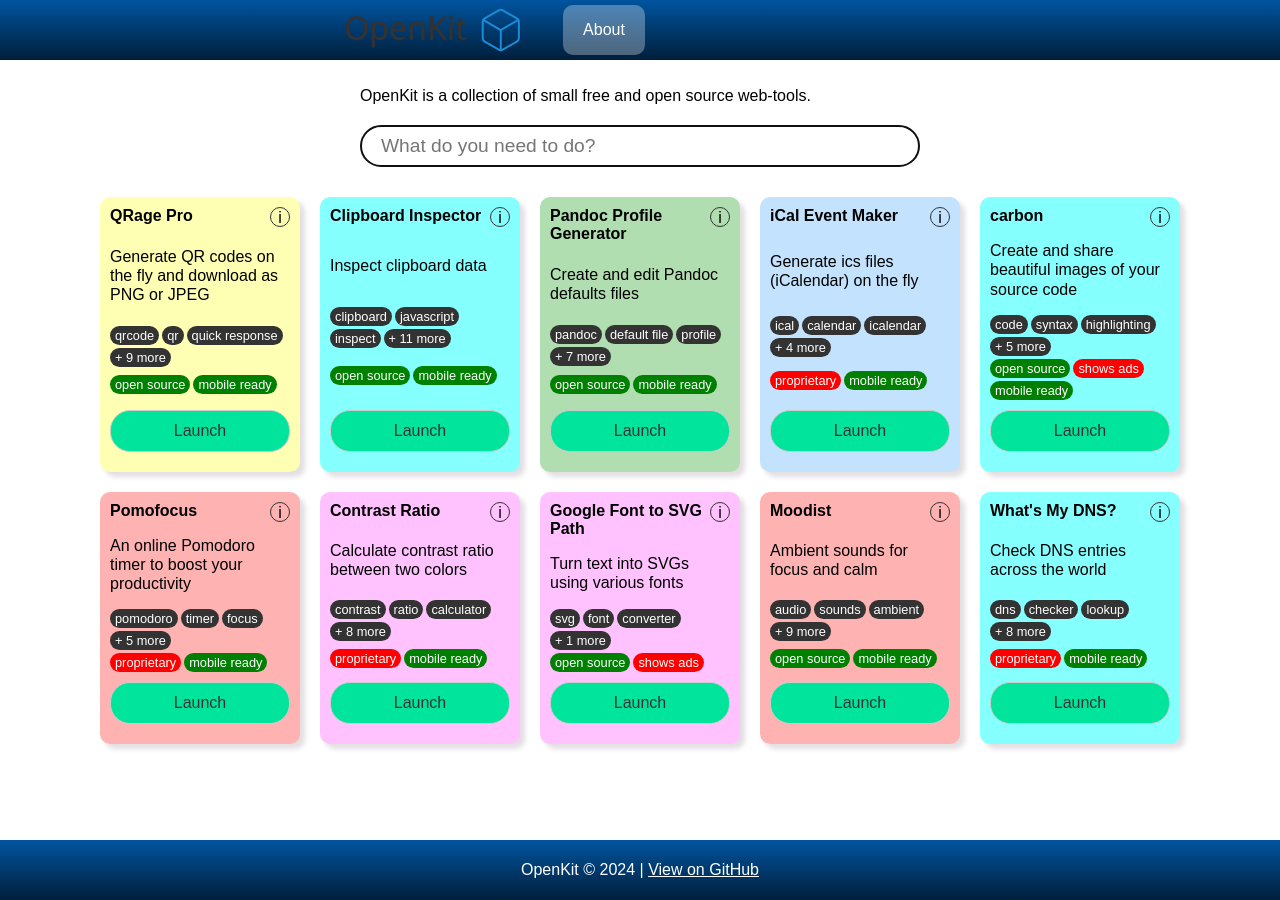
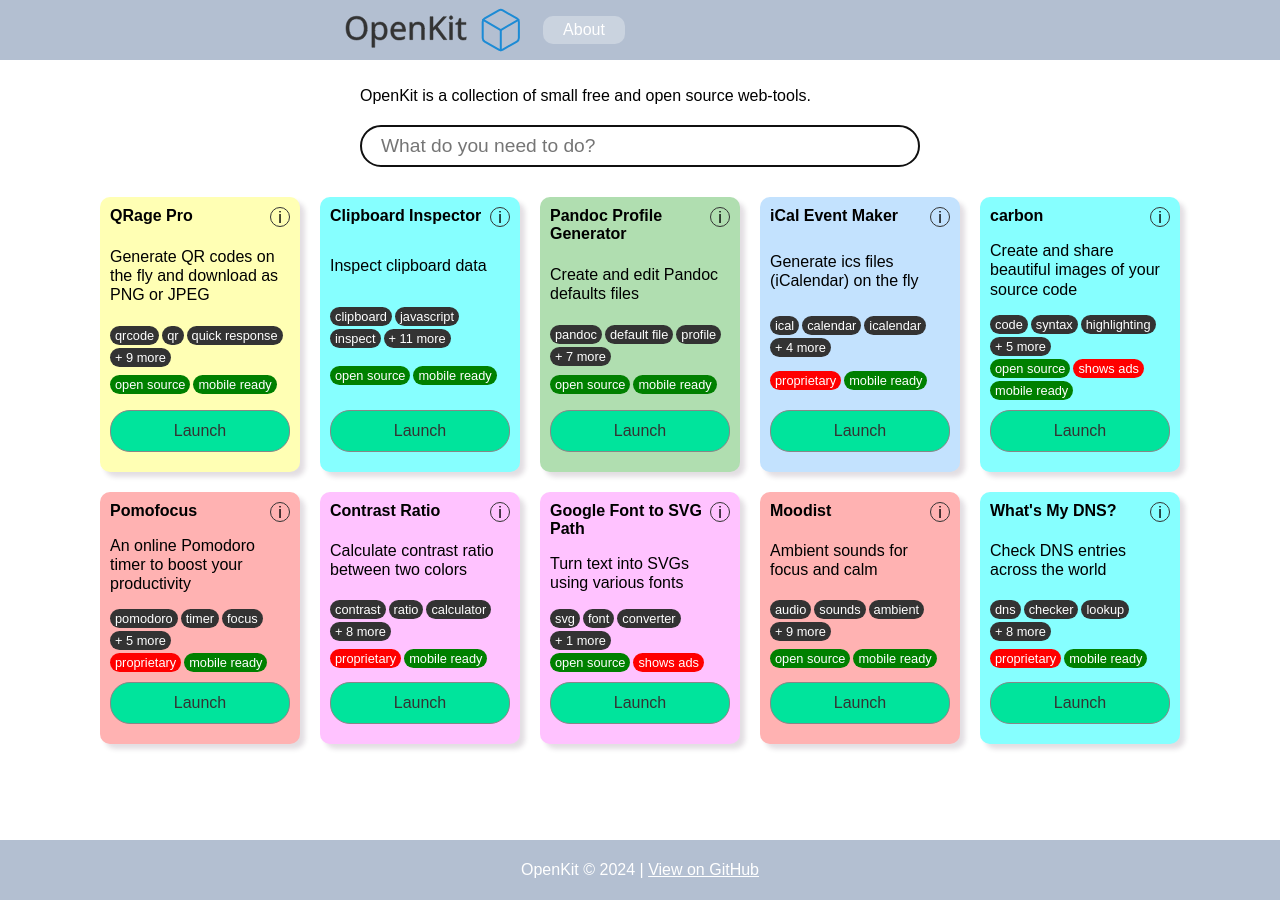
Before and after one commit to nathanlesage/openkit, a Jekyll site: the page built from index.html, in a window 1280 px wide. Built offline with Jekyll 4.4.1, drawn with Linux system fonts in a browser that asks for light colours.

Commit message:
fix: Header/footer layout

```diff
--- a/_layouts/default.html
+++ b/_layouts/default.html
@@ -10,7 +10,7 @@
   <body>
     <div id="app">
       <header>
-        <div class="container flex gap">
+        <div class="container flex">
           <img id="header-logo" src="{{ 'assets/openkit.svg' | relative_url }}">
           <nav>
             <ul>
@@ -25,8 +25,11 @@
       </main>
 
       <footer>
-        <div class="container">
-          OpenKit &copy; 2024 | <a href="https://github.com/nathanlesage/openkit">View on GitHub</a>
+        <div class="container flex gap">
+          <p>
+            OpenKit &copy; 2024 |
+            <a href="https://github.com/nathanlesage/openkit">View on GitHub</a>
+          </p>
         </div>
       </footer>
     </div>
--- a/assets/main.css
+++ b/assets/main.css
@@ -53,7 +53,6 @@
 }
 
 main {
-  flex-grow: 1;
   overflow: auto;
 }
 
@@ -66,13 +65,8 @@
 }
 
 header, footer {
-  background-color: #001f3b;
-  background: linear-gradient(#00549f, #001f3b);
+  background-color: #b3bfd1;
   color: white;
-  line-height: 40px;
-  white-space: nowrap;
-  overflow: hidden;
-  text-align: center;
 
   .container.flex {
     align-items: center;
@@ -81,11 +75,18 @@
   }
 }
 
+footer .container.flex {
+  justify-content: center;
+}
+
 img#header-logo {
   height: 100%;
 }
 
-nav ul {
+nav {
+  display: inline-block;
+
+  ul {
     list-style-type: none;
     margin: 0;
     padding: 0;
@@ -97,6 +98,7 @@
       padding: 5px 20px;
       border-radius: 10px;
       text-decoration: none;
+    }
   }
 }
 
@@ -151,7 +153,7 @@
     display: inline-block;
     padding: 10px;
     text-decoration: none;
-    border: 1px solid #ccc;
+    border: 1px solid #878787;
     border-radius: 20px;
     line-height: 20px;
     background-color: #00e49c;
@@ -186,6 +188,10 @@
     color: white;
   }
 
+  header, footer {
+    background-color: #004480;
+  }
+
   #searchbar {
     background-color: #525252;
     border-color: #333;
@@ -206,7 +212,7 @@
     &.productivity { background-color: var(--productivity-dark); }
 
     a.launch-button {
-      border-color: #333;
+      border-color: #004e0c;
       &:hover {
         background-color: #45fbc2;
       }
```
Lines whose indentation alone changed are shown as unchanged.
